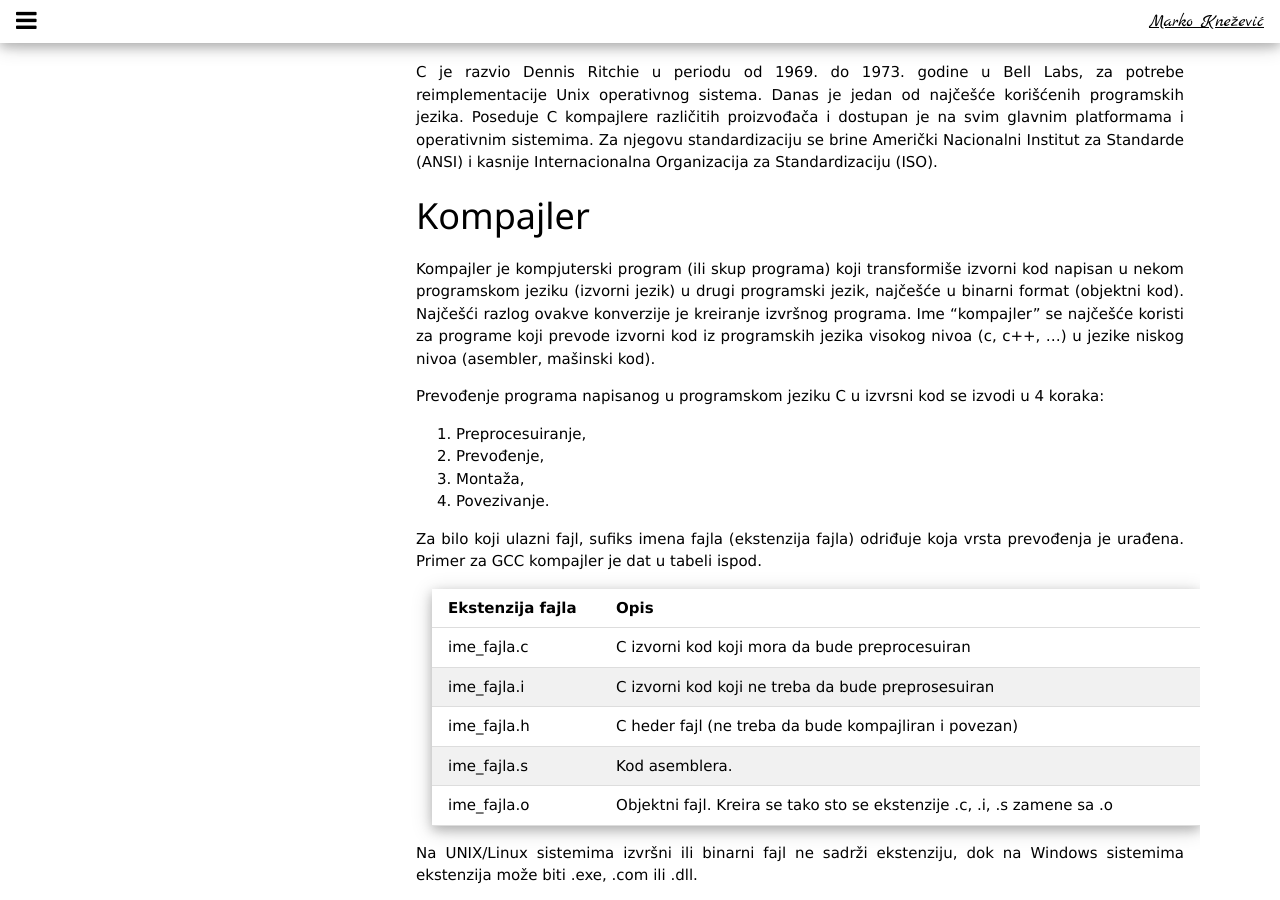
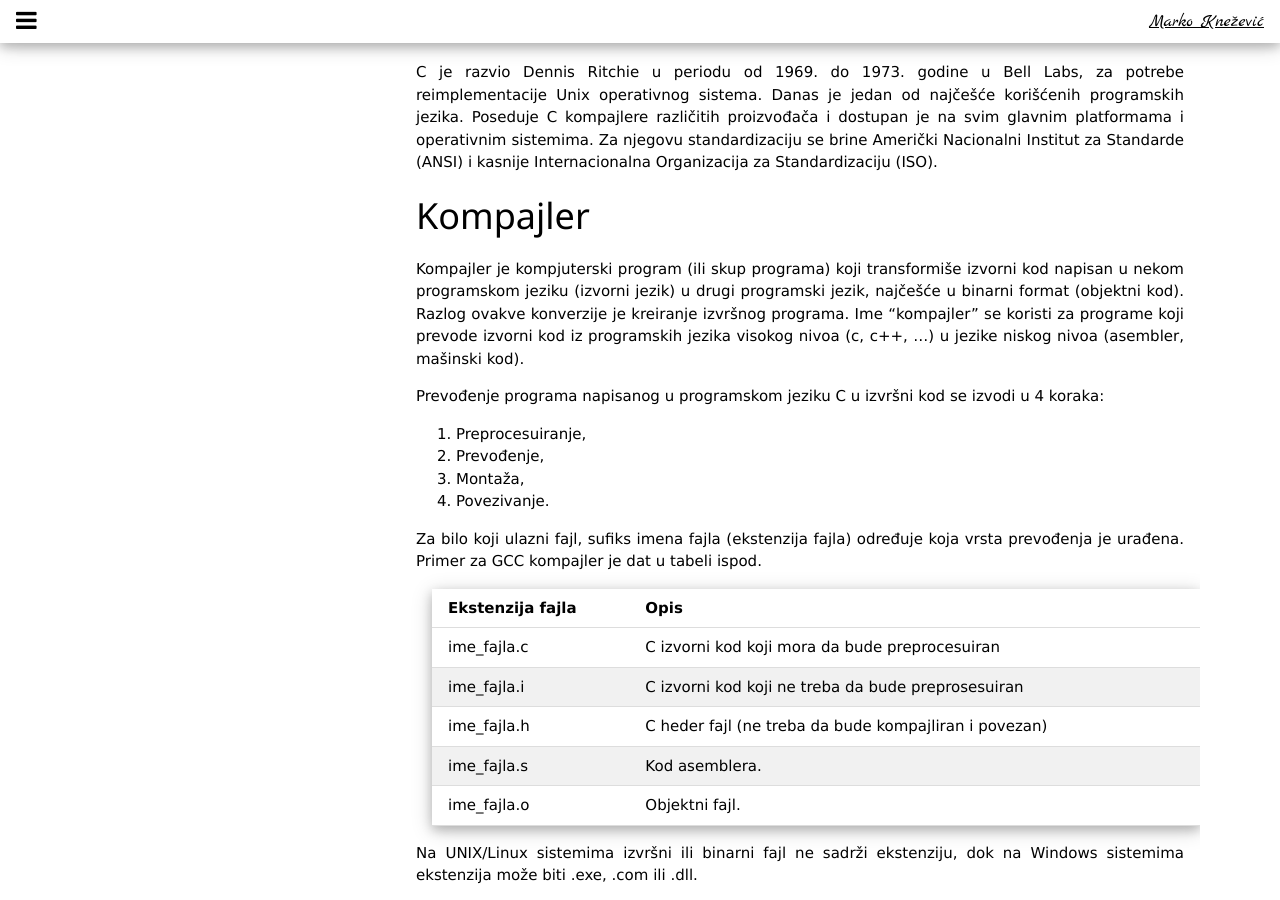
Before and after one commit to knezevicmarko/knezevicmarko.github.io, a Jekyll site: the page built from _os2/201-kompajler.md, in a window 1280 px wide and 900 px high, scrolled down 201 px. Built offline with Jekyll 4.4.1, drawn with Linux system fonts in a browser that asks for light colours; nearby versions of some CDN libraries; comment, search, counter and statistics services are not loaded; some of the changed text lies outside the part shown.

Commit message:
Slika za c

```diff
--- a/_os2/201-kompajler.md
+++ b/_os2/201-kompajler.md
@@ -13,16 +13,16 @@
 
 # Kompajler
 
-Kompajler je kompjuterski program (ili skup programa) koji transformiše izvorni kod napisan u nekom programskom jeziku (izvorni jezik) u drugi programski jezik, najčešće u binarni format (objektni kod). Najčešći razlog ovakve konverzije je kreiranje izvršnog programa. Ime "kompajler" se najčešće koristi za programe koji prevode izvorni kod iz programskih jezika visokog nivoa (c, c++, ...) u jezike niskog nivoa (asembler, mašinski kod).
+Kompajler je kompjuterski program (ili skup programa) koji transformiše izvorni kod napisan u nekom programskom jeziku (izvorni jezik) u drugi programski jezik, najčešće u binarni format (objektni kod). Razlog ovakve konverzije je kreiranje izvršnog programa. Ime "kompajler" se koristi za programe koji prevode izvorni kod iz programskih jezika visokog nivoa (c, c++, ...) u jezike niskog nivoa (asembler, mašinski kod).
 
-Prevođenje programa napisanog u programskom jeziku C u izvrsni kod se izvodi u 4 koraka:
+Prevođenje programa napisanog u programskom jeziku C u izvršni kod se izvodi u 4 koraka:
 
 1. Preprocesuiranje,
 2. Prevođenje,
 3. Montaža,
 4. Povezivanje.
 
-Za bilo koji ulazni fajl, sufiks imena fajla (ekstenzija fajla) odriđuje koja vrsta prevođenja je urađena. Primer za GCC kompajler je dat u tabeli ispod.
+Za bilo koji ulazni fajl, sufiks imena fajla (ekstenzija fajla) određuje koja vrsta prevođenja je urađena. Primer za GCC kompajler je dat u tabeli ispod.
 
 {: .w3-table .w3-bordered .w3-striped .w3-card-4 .w3-margin}
 | Ekstenzija fajla   |      Opis      |
@@ -31,7 +31,7 @@
 | ime_fajla.i | C izvorni kod koji ne treba da bude preprosesuiran |
 | ime_fajla.h | C heder fajl (ne treba da bude kompajliran i povezan) |
 | ime_fajla.s | Kod asemblera. |
-| ime_fajla.o | Objektni fajl. Kreira se tako sto se ekstenzije .c, .i, .s zamene sa .o |
+| ime_fajla.o | Objektni fajl.|
 
 Na UNIX/Linux sistemima izvršni ili binarni fajl ne sadrži ekstenziju, dok na Windows sistemima ekstenzija može biti .exe, .com ili .dll.
 
```
Also changed, not shown: other parts of _os2/201-kompajler.md (+3 -3 lines), assets/img/c.png (added), assets/os2/koraci.jpg (deleted).
